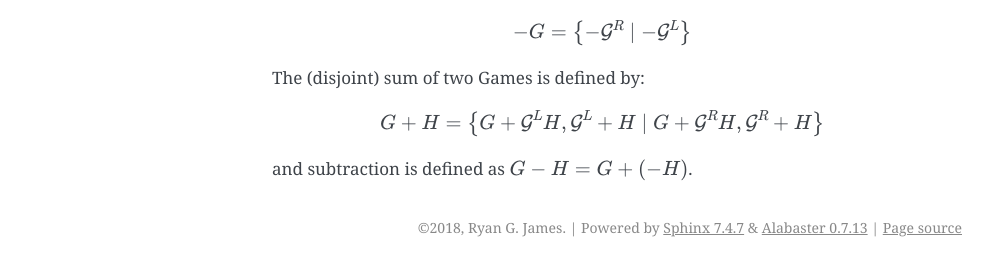
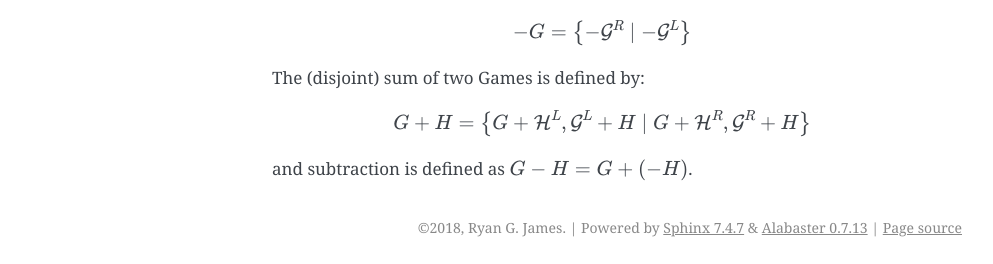
Before and after one commit to Autoplectic/ludology, a Sphinx documentation site: the page built from docs/content/games.rst, in a window 1280 px wide. Shown: the part 904-1168 px from the top of the page, without its empty margins (148-1141 px from the left). Built offline with Sphinx 7.4.7, drawn with Linux system fonts in a browser that asks for light colours.

Commit message:
fix syntax

```diff
--- a/docs/content/games.rst
+++ b/docs/content/games.rst
@@ -46,6 +46,6 @@ The (disjoint) sum of two Games is defined by:
 
 .. math::
 
-   G + H = \Game{G + \leftoption{H}, \leftoption + H}{G + \rightoption{H}, \rightoption + H}
+   G + H = \Game{G + \leftoption[H], \leftoption + H}{G + \rightoption[H], \rightoption + H}
 
 and subtraction is defined as :math:`G - H = G + (-H)`.
```
